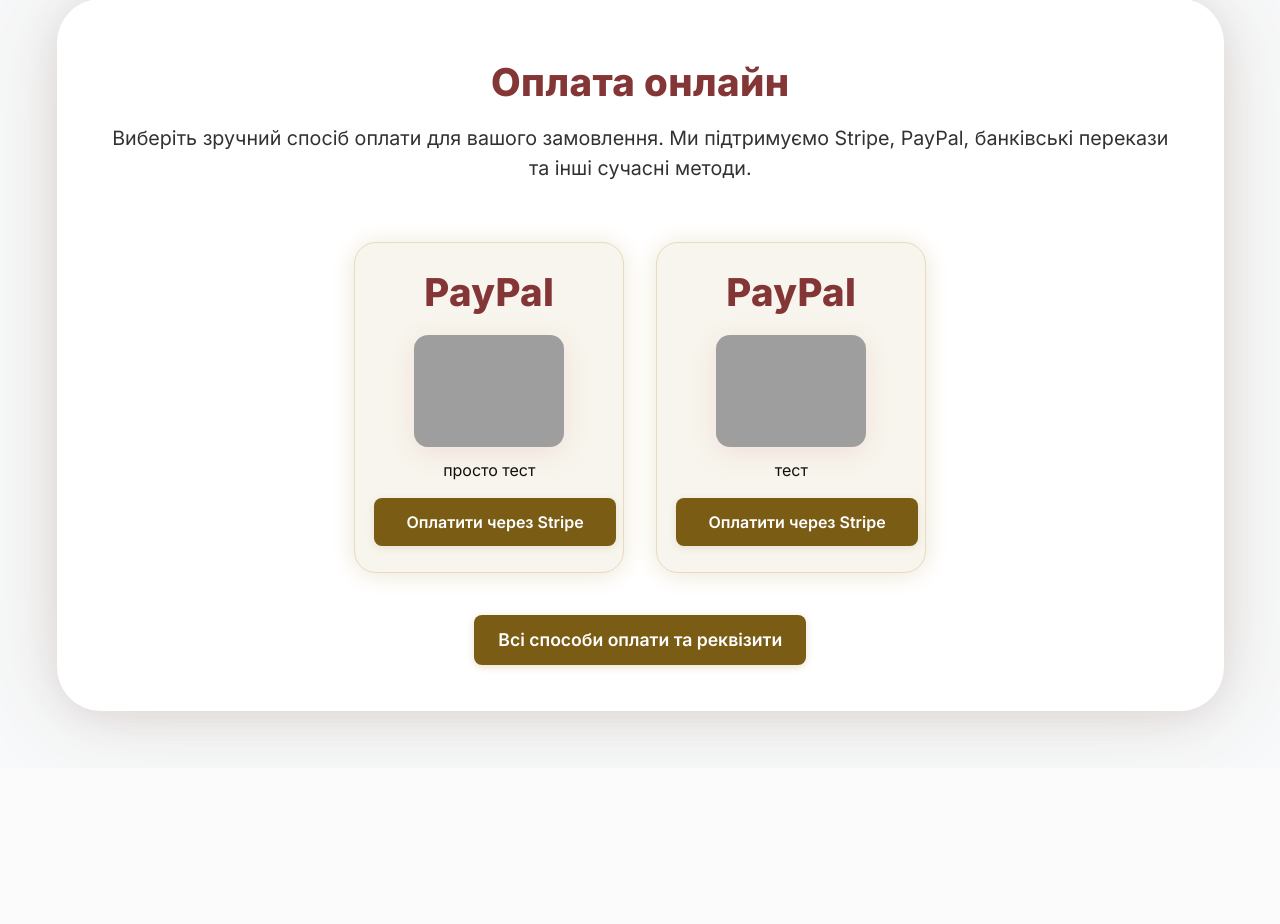
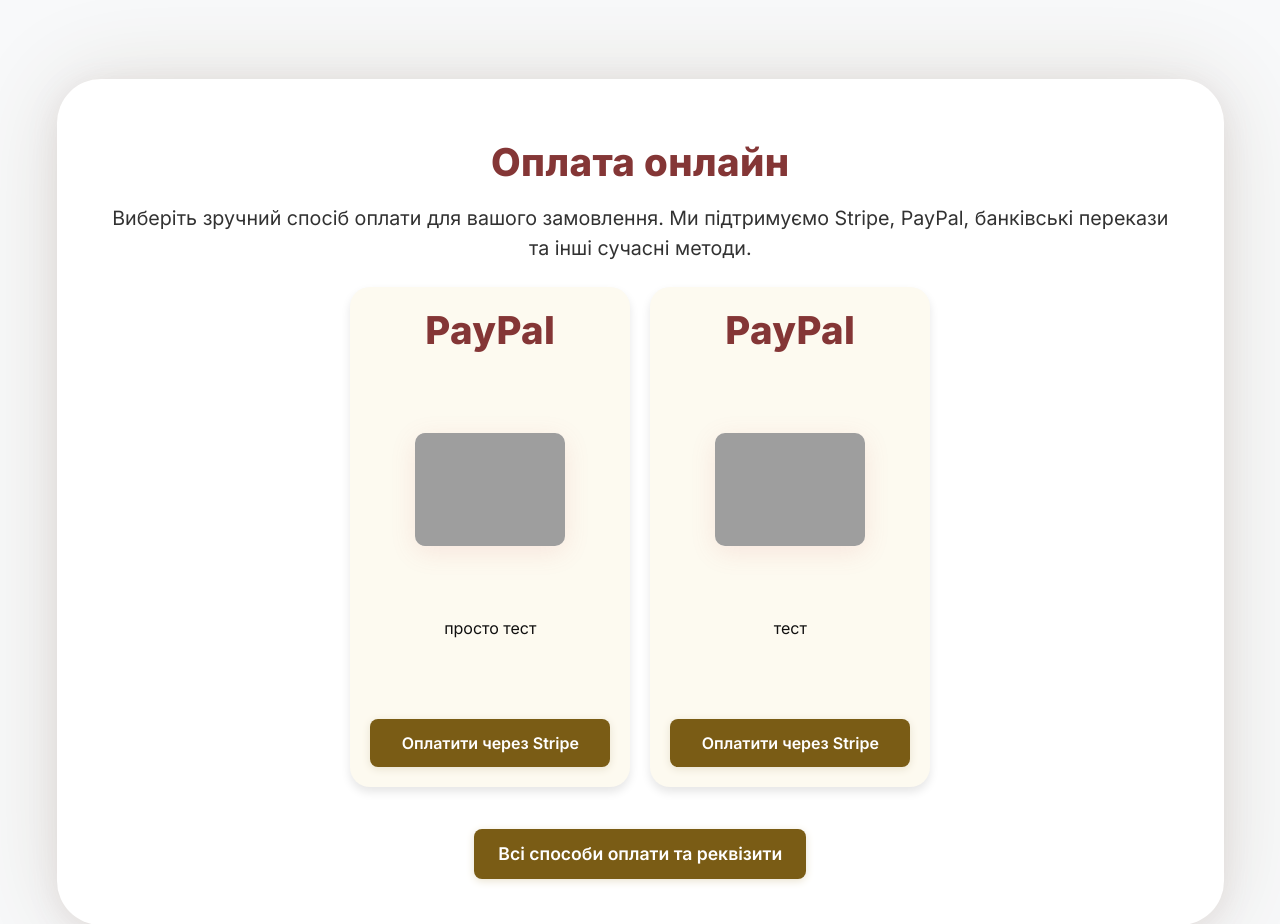
Before and after one commit to pilipandr770/ITTOKEN, a Flask app: page / in a window 1280 px wide. Shown: the part 4017-4941 px from the top of the page. Before the commit the page ends 4754 px from the top, so only its background shows below. Run offline with Flask 3, Linux system fonts and the light colour scheme; grey boxes are pictures that could not be loaded.

Commit message:
Уніфіковано стилі .payment-card і кнопок оплати

```diff
--- a/app/static/css/style.css
+++ b/app/static/css/style.css
@@ -188,31 +188,49 @@
 
 /* --- Payment --- */
 .payment-methods {
-    display: flex;
-    flex-wrap: wrap;
-    gap: 2em;
-    justify-content: center;
-    margin: 2.2em 0 0 0;
+  display: flex;
+  flex-wrap: wrap;
+  gap: 20px;
+  justify-content: center;
 }
+
 .payment-card {
-    background: #f7f5ed;
-    border: 1.5px solid #e7dac2;
-    border-radius: 22px;
-    box-shadow: 0 2px 24px #eee6d3;
-    padding: 1.6em 1.2em;
-    width: 270px;
-    text-align: center;
-    transition: box-shadow 0.2s, transform 0.22s;
-    font-family: var(--main-font);
+  background: #fdfaf0;
+  border-radius: 20px;
+  padding: 20px;
+  box-shadow: 0 5px 10px rgba(0,0,0,0.1);
+  width: 280px;
+  min-height: 500px;
+  display: flex;
+  flex-direction: column;
+  justify-content: space-between;
+  align-items: center;
+  text-align: center;
 }
-.payment-card:hover {
-    box-shadow: 0 8px 32px #e7dac2, 0 4px 64px #d5c69d42;
-    transform: translateY(-6px) scale(1.07);
+
+.payment-card img {
+  max-width: 100%;
+  border-radius: 10px;
+  margin-bottom: 10px;
 }
-.payment-card img {
-    margin-bottom: 0.7em;
-    border-radius: 14px;
-    max-width: 100%;
+
+.payment-card .btn,
+.payment-card .btn-primary {
+  width: 100%;
+  font-weight: bold;
+  padding: 12px 16px;
+  margin-top: 18px;
+  margin-bottom: 0;
+  align-self: flex-end;
+}
+
+/* Зберігаємо адаптивність для мобільних */
+@media (max-width: 600px) {
+  .payment-card {
+    min-height: 340px;
+    width: 98vw;
+    padding: 12px 4vw;
+  }
 }
 
 /* ========== КНОПКИ ========== */
--- a/app/templates/base.html
+++ b/app/templates/base.html
@@ -257,7 +257,7 @@
     }
     </style>
   </head>
-  <body>
+  <body style="padding-top: 80px; padding-bottom: 80px;">
 
     <header>
       <nav>
```
Also changed, not shown: app/templates/shop/order_confirmation.html (added, +18 -0 lines), instance/site.db.
